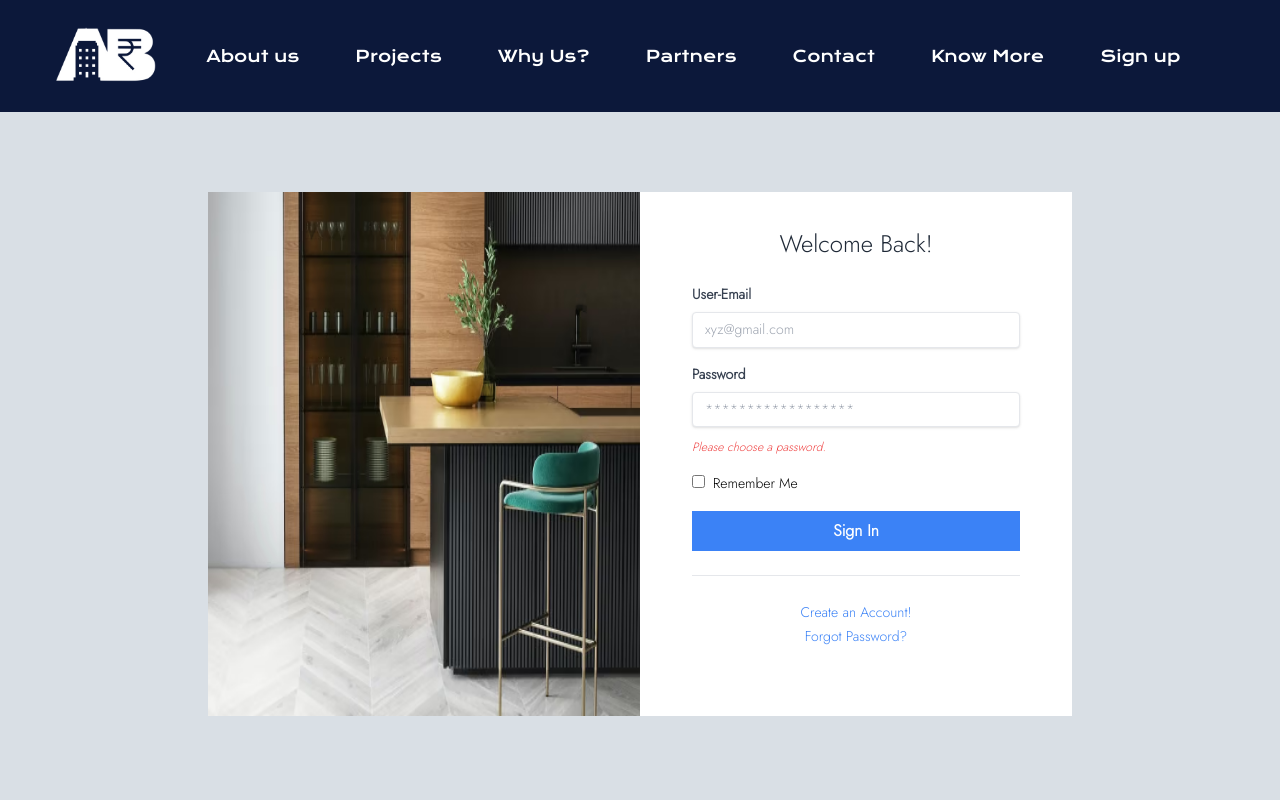
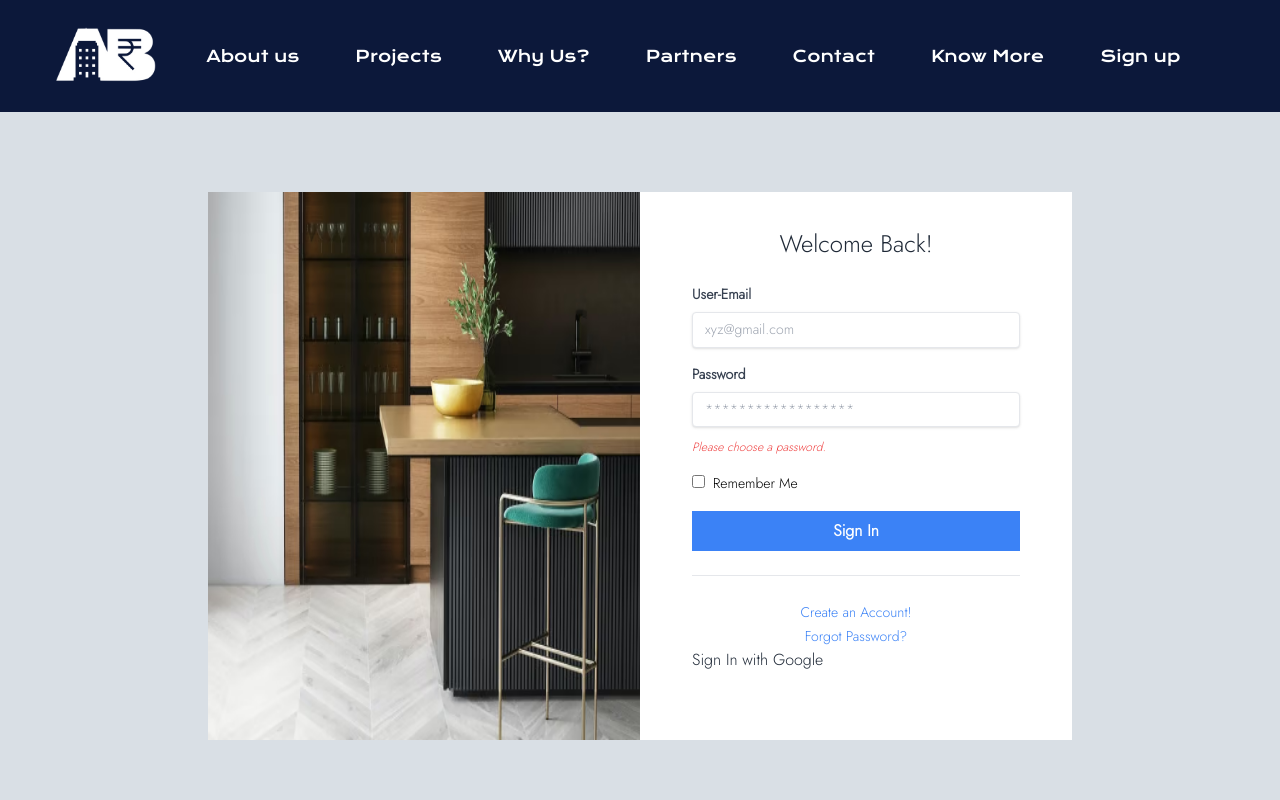
Before and after one commit to Vidhant007/Asset-Bharat-FrontEnd, a React (Vite) app: page /signup in a window 1280 px wide. Shown: the top 800 px of the page. Built offline with nearby package versions, Linux system fonts and the light colour scheme.

Commit message:
intialized auth0

```diff
--- a/package.json
+++ b/package.json
@@ -10,6 +10,7 @@
     "preview": "vite preview"
   },
   "dependencies": {
+    "@auth0/auth0-react": "^2.2.1",
     "@fortawesome/fontawesome-free": "^6.4.2",
     "axios": "^1.5.0",
     "leaflet": "^1.9.4",
--- a/src/App.jsx
+++ b/src/App.jsx
@@ -1,11 +1,14 @@
 import './App.css'
 import Navbar from './components/Navbar'
 
+
 function App() {
+
 
   return (
     <>
           <Navbar/>
+
 
 
 
--- a/src/components/Navbar.jsx
+++ b/src/components/Navbar.jsx
@@ -34,12 +34,16 @@ import FundedProperties from './FundedProperties';
 import ExitedProperties from './ExitedProperties';
 import ResaleProperties from './ResaleProperties';
 
+import { useAuth0 } from '@auth0/auth0-react';
+
 
 const Navbar = () => {
     const [dropDown, setDropDown] = useState(false);
     const dropdownRef = useRef(null);
 
     const [signedIn,setSignedIn] = useState(false);
+
+    const {loginWithRedirect,isAuthenticated,isLoading} = useAuth0();
 
 
     const toggleDropDown = () => {
@@ -116,7 +120,7 @@ const Navbar = () => {
                             <Link to="/contact" className='transition duration-300 hover:text-yellow-500'>Contact</Link>
                             <Link to="/know-more" className='transition duration-300 hover:text-yellow-500'>Know More</Link>
 
-                            {signedIn ? (
+                            {isAuthenticated ? (
                             <Link to="/profile" className="transition duration-300 hover:text-yellow-500">
                                 Profile
                             </Link>
@@ -144,7 +148,7 @@ const Navbar = () => {
                 <Route path='/partners' element={<div><OurPartners /><WestBurr /><Garcia /><Morner /><Footer /></div>} />
                 <Route path='/contact' element={<div><Contact /><Message /><Footer /></div>} />
                 <Route path='/know-more' element={<div><Blogs /><Footer /></div>} />
-                <Route path='/signup' element={<div><SignIn setSignedIn={setSignedIn} /><Footer /></div>} />
+                <Route path='/signup' element={<div><SignIn setSignedIn={setSignedIn} loginWithRedirect={loginWithRedirect} isAuthenticated={isAuthenticated} isLoading={isLoading} /><Footer /></div>} />
 
                 <Route path='/profile' element={<div><Profile /><Footer/></div>} />
 
--- a/src/components/Sign-in-up/SignIn.jsx
+++ b/src/components/Sign-in-up/SignIn.jsx
@@ -5,13 +5,17 @@ import axios from 'axios';
 import { ToastContainer, toast } from 'react-toastify';
 
 
-const SignIn = ({setSignedIn}) => {
 
+const SignIn = ({setSignedIn,isLoading,isAuthenticated,loginWithRedirect}) => {
 
 
 
     const [signUpState,setSignUpState] = useState(false);
 
+
+    const handleAuth0Login = () =>{
+      loginWithRedirect();
+    }
 
   const [formData, setFormData] = useState({
     email: '',
@@ -36,7 +40,7 @@ const SignIn = ({setSignedIn}) => {
       console.log('Server Response : ', response.data);
       toast.success('Login SucessFul');
 
-      setSignedIn(true);
+      isAuthenticated(true);
 
     }catch(error){
       console.error('Error:', error);
@@ -54,6 +58,7 @@ const SignIn = ({setSignedIn}) => {
 
   return (
     <div className="font-jost bg-blue-xlight p-10 pt-22">
+
       <div className="container mx-auto">
         <div className="flex justify-center px-6 my-12">
           <div className="w-full xl:w-3/4 lg:w-11/12 flex">
@@ -119,6 +124,12 @@ const SignIn = ({setSignedIn}) => {
                     Forgot Password?
                   </a>
                 </div>
+
+                <div>
+                  <button type='button' onClick={handleAuth0Login}>Sign In with Google</button>
+                </div>
+
+
               </form>
             </div>
           </div>
--- a/src/main.jsx
+++ b/src/main.jsx
@@ -2,13 +2,22 @@ import React from 'react'
 import ReactDOM from 'react-dom/client'
 import App from './App.jsx'
 import './index.css'
+import { Auth0Provider } from '@auth0/auth0-react'
 
 import { BrowserRouter } from 'react-router-dom'
 
 ReactDOM.createRoot(document.getElementById('root')).render(
   <React.StrictMode>
     <BrowserRouter>
-    <App />
+          <Auth0Provider
+          domain='dev-ssn1kk4cfrp6goba.us.auth0.com'
+          clientId='1HT5mmOVB4diiA32EoULSkXKkt0mGC8F'
+          authorizationParams={{
+            redirect_uri: window.location.origin
+          }}
+          >
+                <App />
+          </Auth0Provider>
     </BrowserRouter>
   </React.StrictMode>,
 )
```
Also changed, not shown: 1 other file (tests, documents, lock files or other folders).
